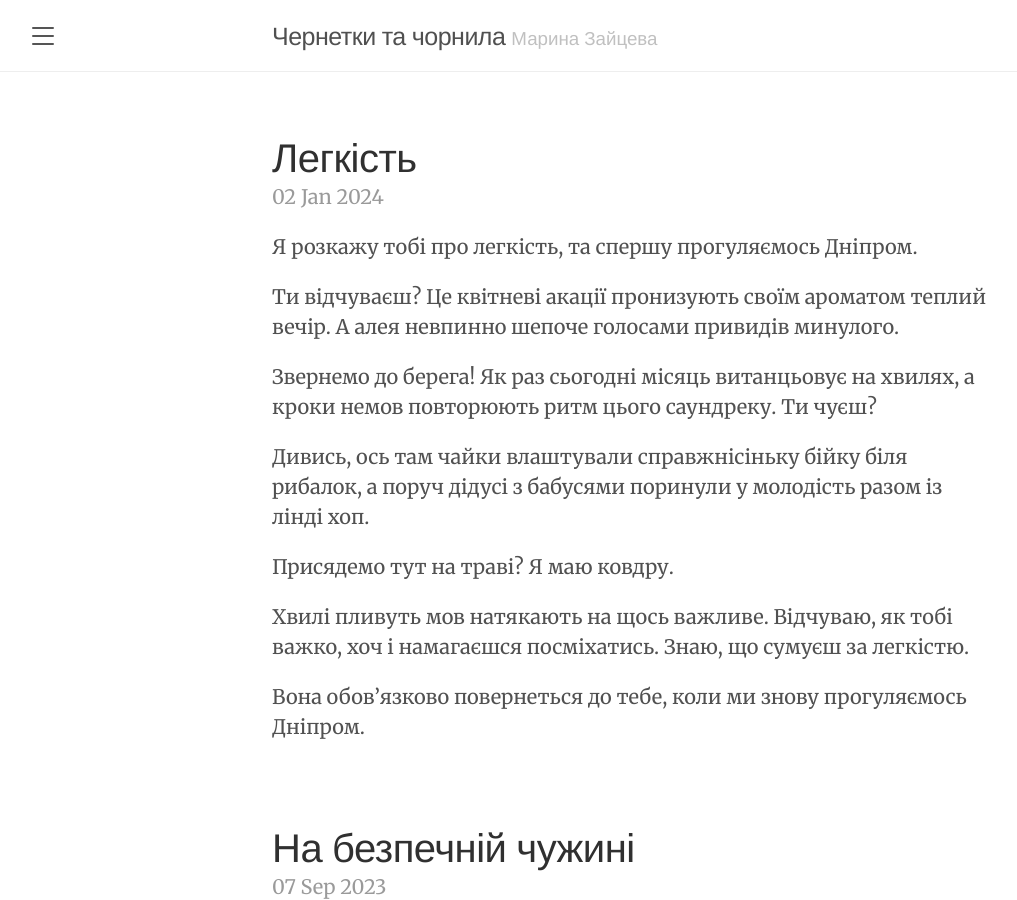
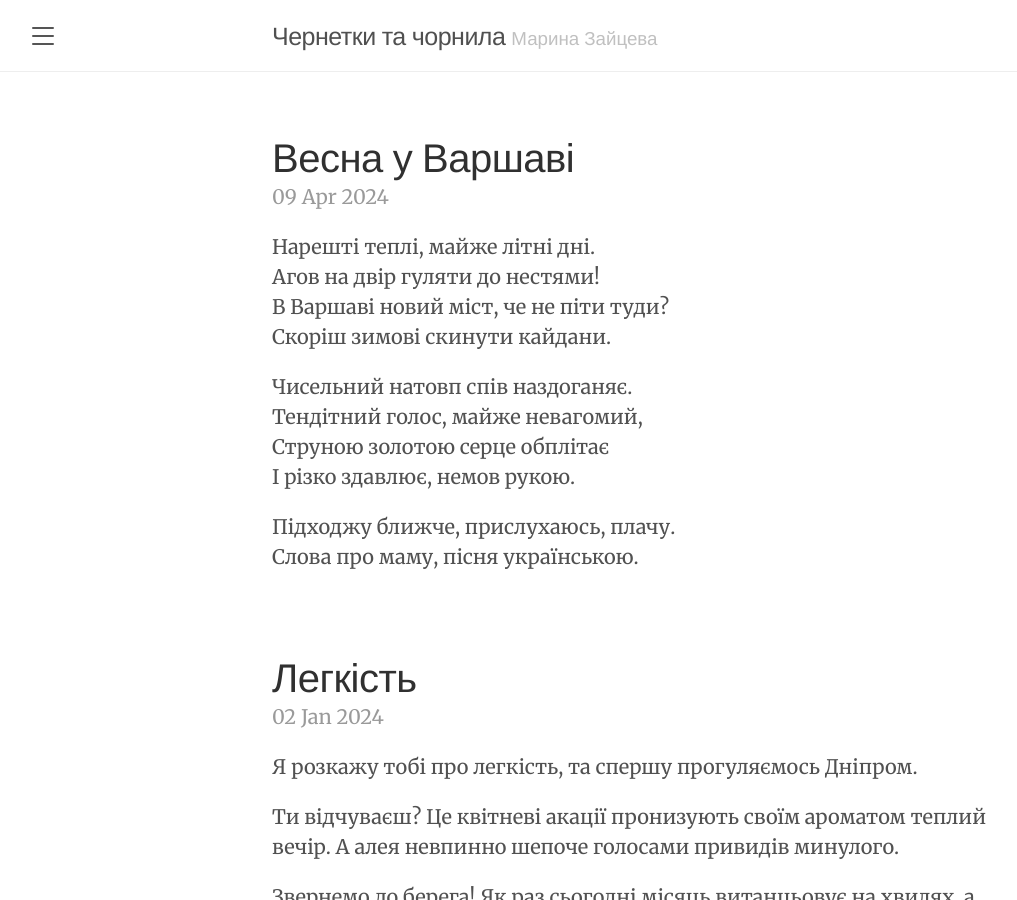
Before and after one commit to marin-k-a/marin-k-a.github.io, a Jekyll site: the page built from index.html, in a window 1280 px wide and 900 px high. Shown: the whole window, without its empty margins (8-1025 px from the left). Built offline with Jekyll 4.4.1, drawn with Linux system fonts in a browser that asks for light colours; the list of posts is cut into pages by our own code; some of the changed text lies outside the part shown.

Commit message:
Spring in Warsaw

```diff
--- /dev/null
+++ b/_posts/2024-04-09-spring-in-Warsaw.md
@@ -0,0 +1,17 @@
+---
+layout: post
+title: Весна у Варшаві
+---
+
+Нарешті теплі, майже літні дні.
+Агов на двір гуляти до нестями!
+В Варшаві новий міст, че не піти туди?
+Скоріш зимові скинути кайдани.
+
+Чисельний натовп спів наздоганяє.
+Тендітний голос, майже невагомий,
+Струною золотою серце обплітає
+І різко здавлює, немов рукою.
+
+Підходжу ближче, прислухаюсь, плачу.
+Слова про маму, пісня українською.
--- a/index.html
+++ b/index.html
@@ -23,7 +23,7 @@ title: Home
   {% if paginator.next_page %}
     <a class="pagination-item older" href="{{ paginator.next_page_path | absolute_url }}">Older</a>
   {% else %}
-    <span class="pagination-item older">Older</span>
+    <span class="pagination-item older">Старіші</span>
   {% endif %}
   {% if paginator.previous_page %}
     {% if paginator.page == 2 %}
@@ -32,6 +32,6 @@ title: Home
       <a class="pagination-item newer" href="{{ paginator.previous_page_path | absolute_url }}">Newer</a>
     {% endif %}
   {% else %}
-    <span class="pagination-item newer">Newer</span>
+    <span class="pagination-item newer">Новіші</span>
   {% endif %}
 </div>
```
Also changed, not shown: 1 other file.
